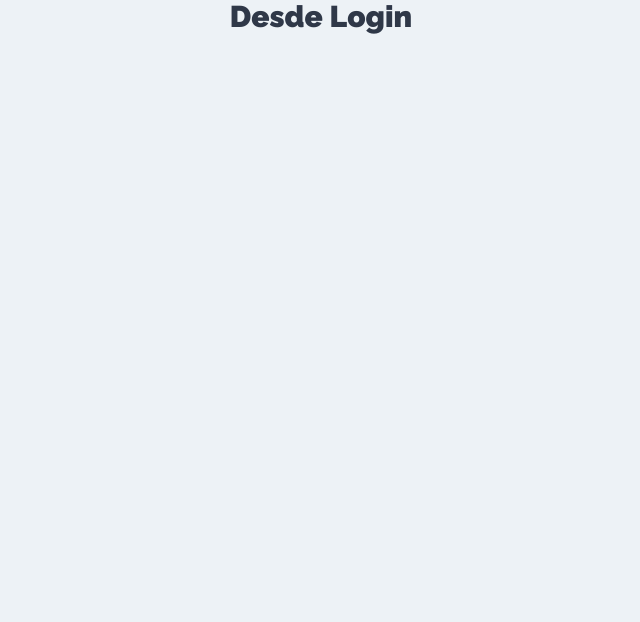
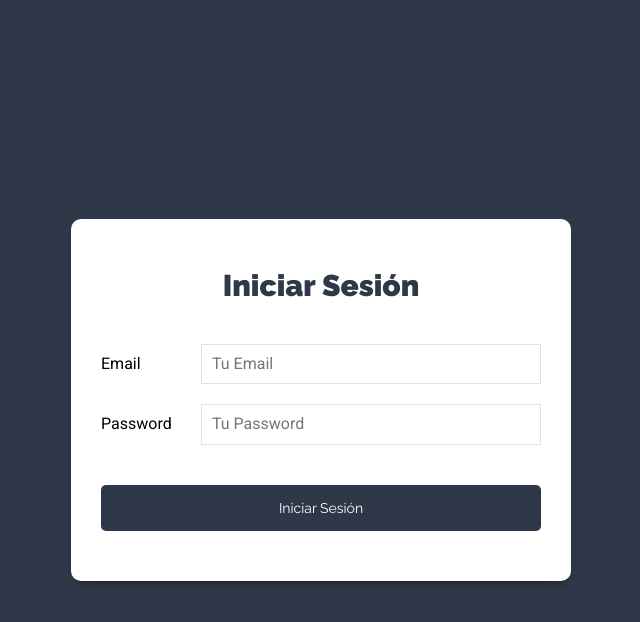
Before and after one commit to AJ-Romera/app-tareas-mern, a React (Create React App) app: page / in a window 1280 px wide. Shown: the top 622 px of the page, without its empty margins (319-959 px from the left). Built offline with nearby package versions, Linux system fonts and the light colour scheme.

Commit message:
CHNG: Construye el Formulario del Componente Login

```diff
--- a/src/components/auth/Login.js
+++ b/src/components/auth/Login.js
@@ -1,7 +1,47 @@
 import React from 'react';
 
 function Login() {
-    return <h1>Desde Login</h1>;
+    const handleLogin = () => {};
+
+    return (
+        <div className='form-usuario'>
+            <div className='contenedor-form sombra-dark'>
+                <h1>Iniciar Sesión</h1>
+
+                <form>
+                    <div className='campo-form'>
+                        <label htmlFor='email'>Email</label>
+                        <input
+                            type='email'
+                            id='email'
+                            name='email'
+                            placeholder='Tu Email'
+                            onChange={handleLogin}
+                        />
+                    </div>
+
+                    <div className='campo-form'>
+                        <label htmlFor='password'>Password</label>
+                        <input
+                            type='password'
+                            id='password'
+                            name='password'
+                            placeholder='Tu Password'
+                            onChange={handleLogin}
+                        />
+                    </div>
+
+                    <div className='campo-form'>
+                        <input
+                            type='submit'
+                            className='btn btn-primario btn-block'
+                            value='Iniciar Sesión'
+                        />
+                    </div>
+                </form>
+            </div>
+        </div>
+    );
 }
 
 export default Login;
```
